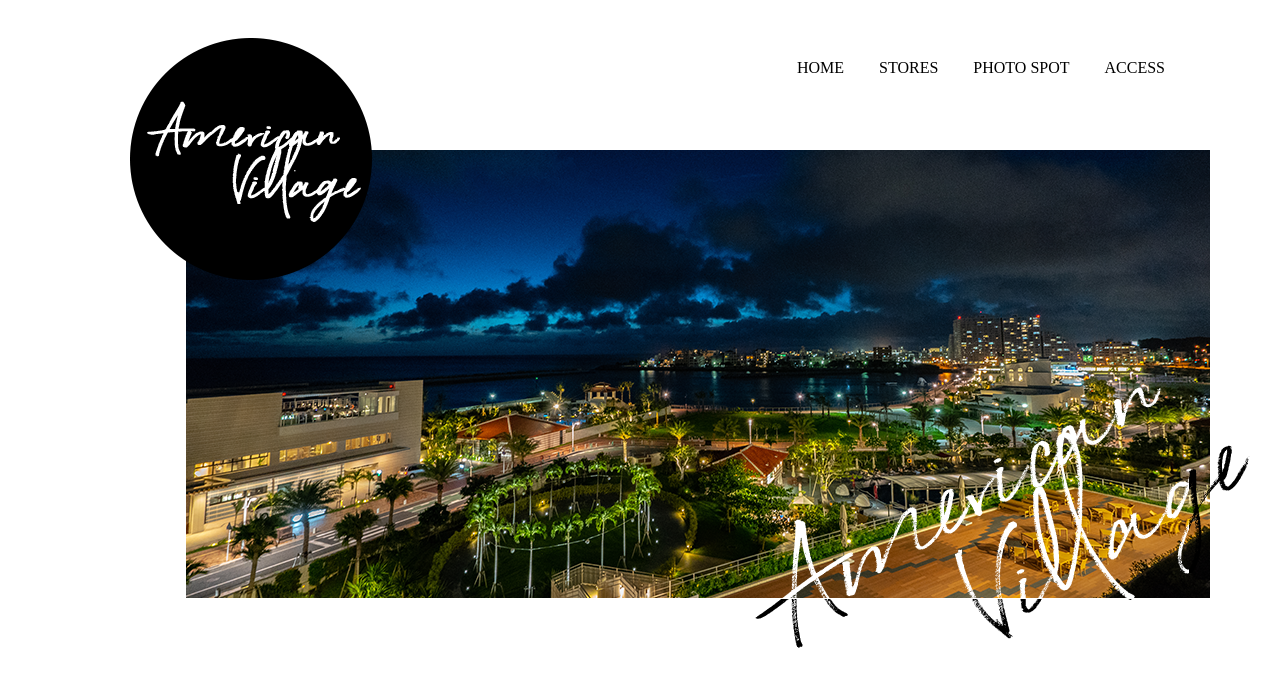
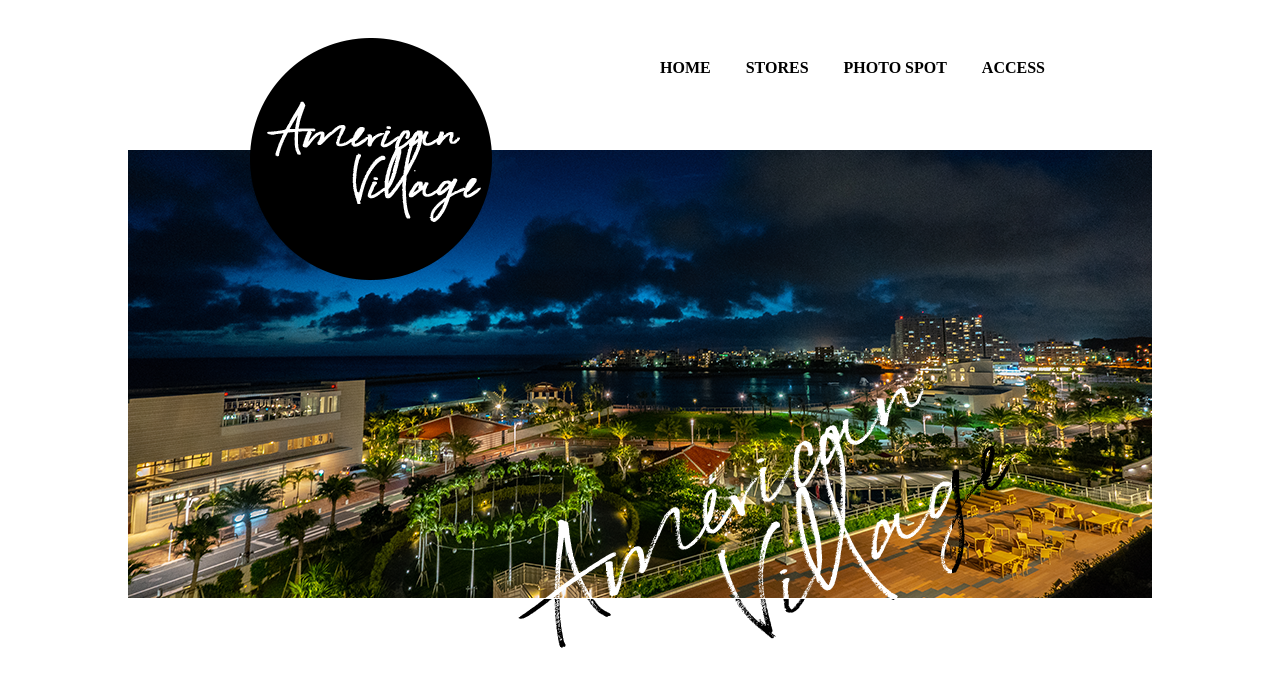
Before and after one commit to ou-gu/wordpress_ojt, a PHP site: page / in a window 1280 px wide. Shown: the top 687 px of the page. Run offline with PHP 8.4, Linux system fonts and the light colour scheme.

Commit message:
トップ画面画像配置訂正

```diff
--- a/style.css
+++ b/style.css
@@ -11,34 +11,30 @@
     /* リストの点を外す */
     list-style: none;
     margin-top: 60px;
-    margin-right: 80px;
+    margin-right: 200px;
 }
 
 .menu-tab {
     margin-right: 35px;
+    font-weight: bold;
 }
 
 .main-photo {
     position: relative;
-    /* この書き方で画像が背景画像になるので文字や写真は普通に白紙と同じで上から書かれるのでにすロゴ写真を左上に持っていく */
-    background-image: url(./img/visual_1_pc.png);
     display: flex;
     justify-content: center;
     align-items: center;
-    width: 70%;
-    height: 80%;
-    margin-left: 250px;
     z-index: -10;
 }
 
 .small-logo {
-    margin-left: 130px;
+    margin-left: 250px;
     margin-top: -560px;
 }
 
 .edge-logo {
     display: flex;
     float: right;
-    margin-right: 30px;
+    margin-right: 267px;
     margin-top: 104px;
 }
```
